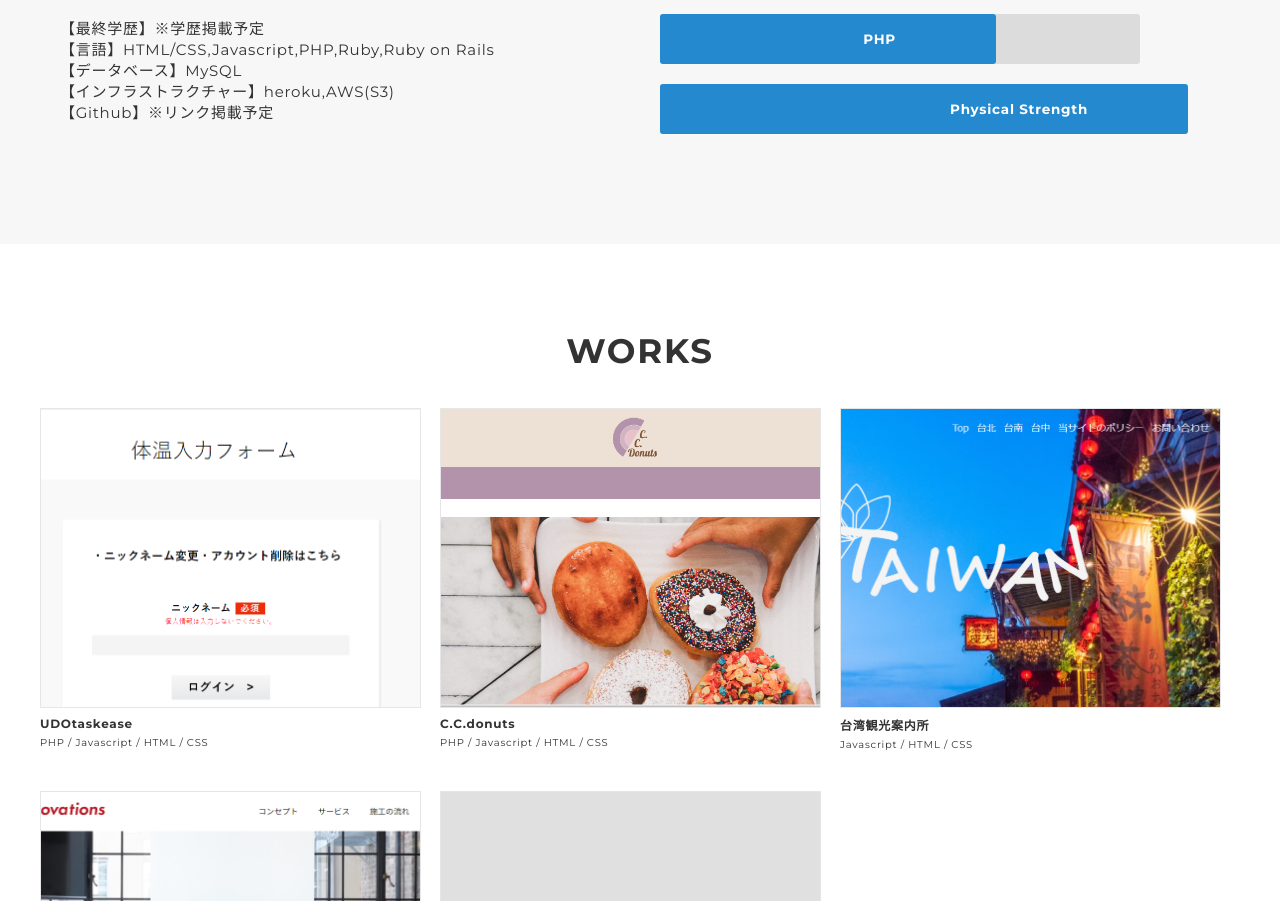
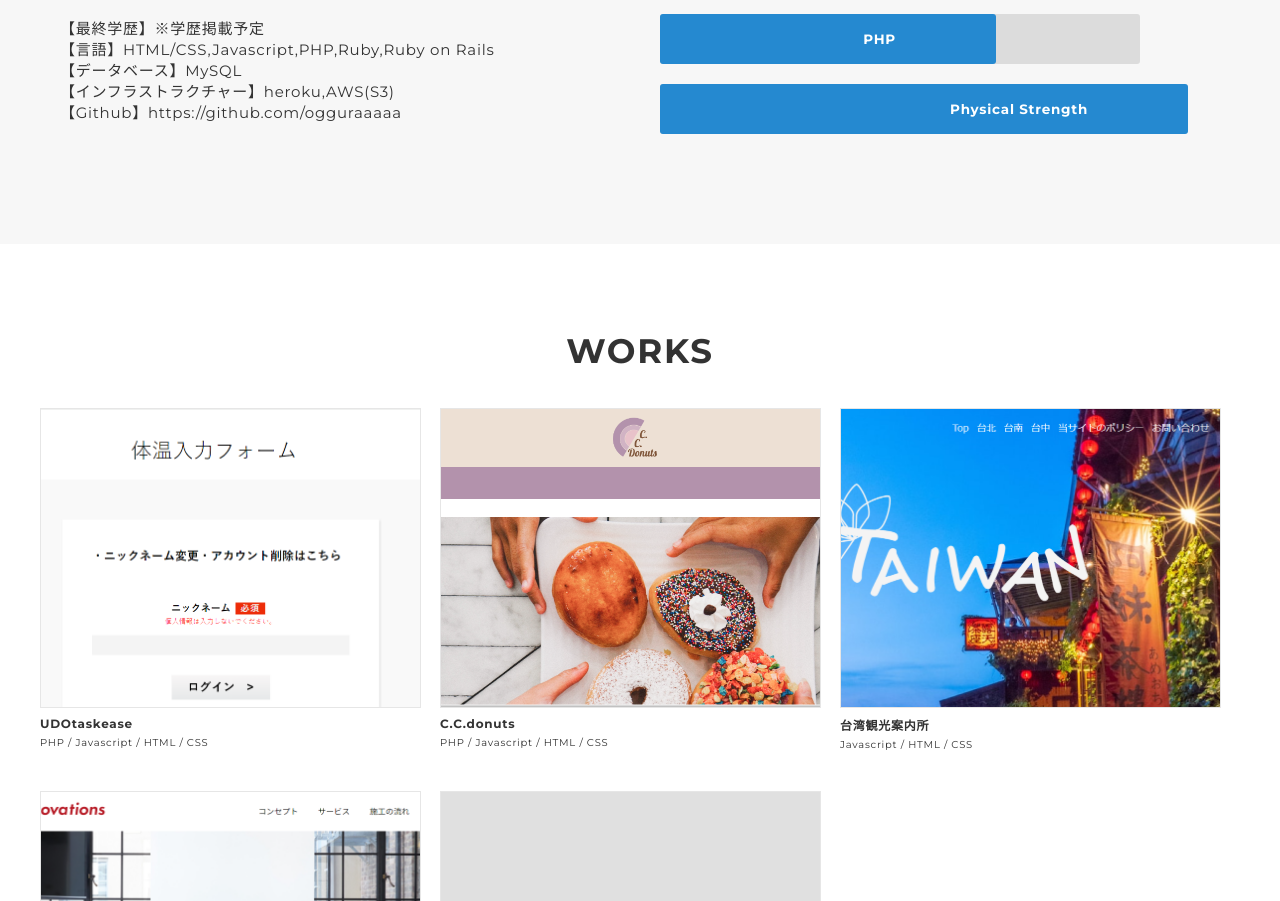
Before and after one commit to ogguraaaaa/portfolio-site, a plain HTML site: page portfolioSite/index.html in a window 1280 px wide. Shown: the part 1223-2124 px from the top of the page. Drawn offline with nearby package versions, Linux system fonts and the light colour scheme.

Commit message:
GitHubリンク掲載

```diff
--- a/portfolioSite/index.html
+++ b/portfolioSite/index.html
@@ -68,7 +68,7 @@
                 <li>【言語】HTML/CSS,Javascript,PHP,Ruby,Ruby on Rails</li>
                 <li>【データベース】MySQL</li>
                 <li>【インフラストラクチャー】heroku,AWS(S3)</li>
-                <li>【Github】※リンク掲載予定</li>
+                <li>【Github】https://github.com/ogguraaaaa</li>
               </ul>
             </div>
             <div class="bar-chart">
```
